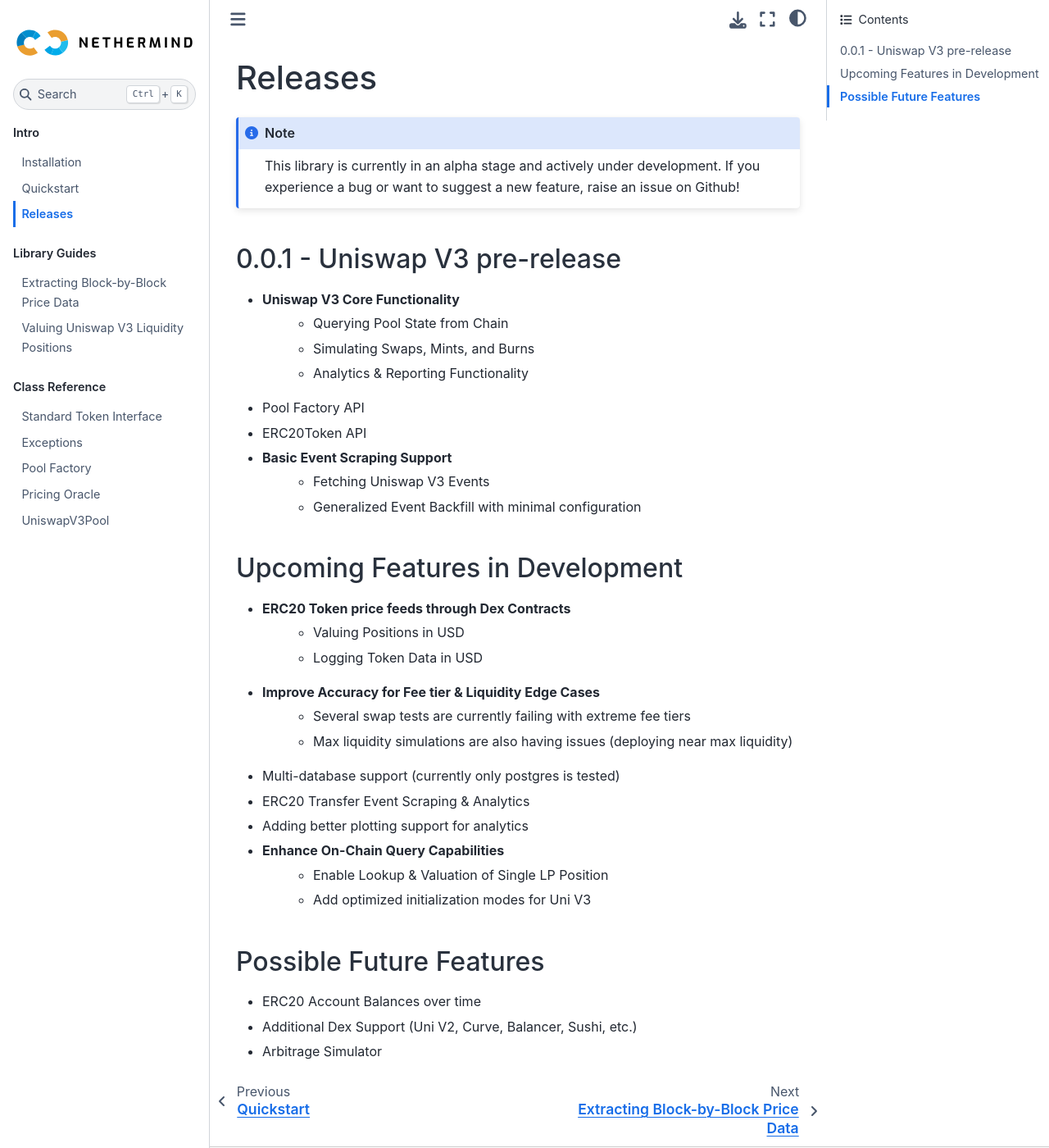
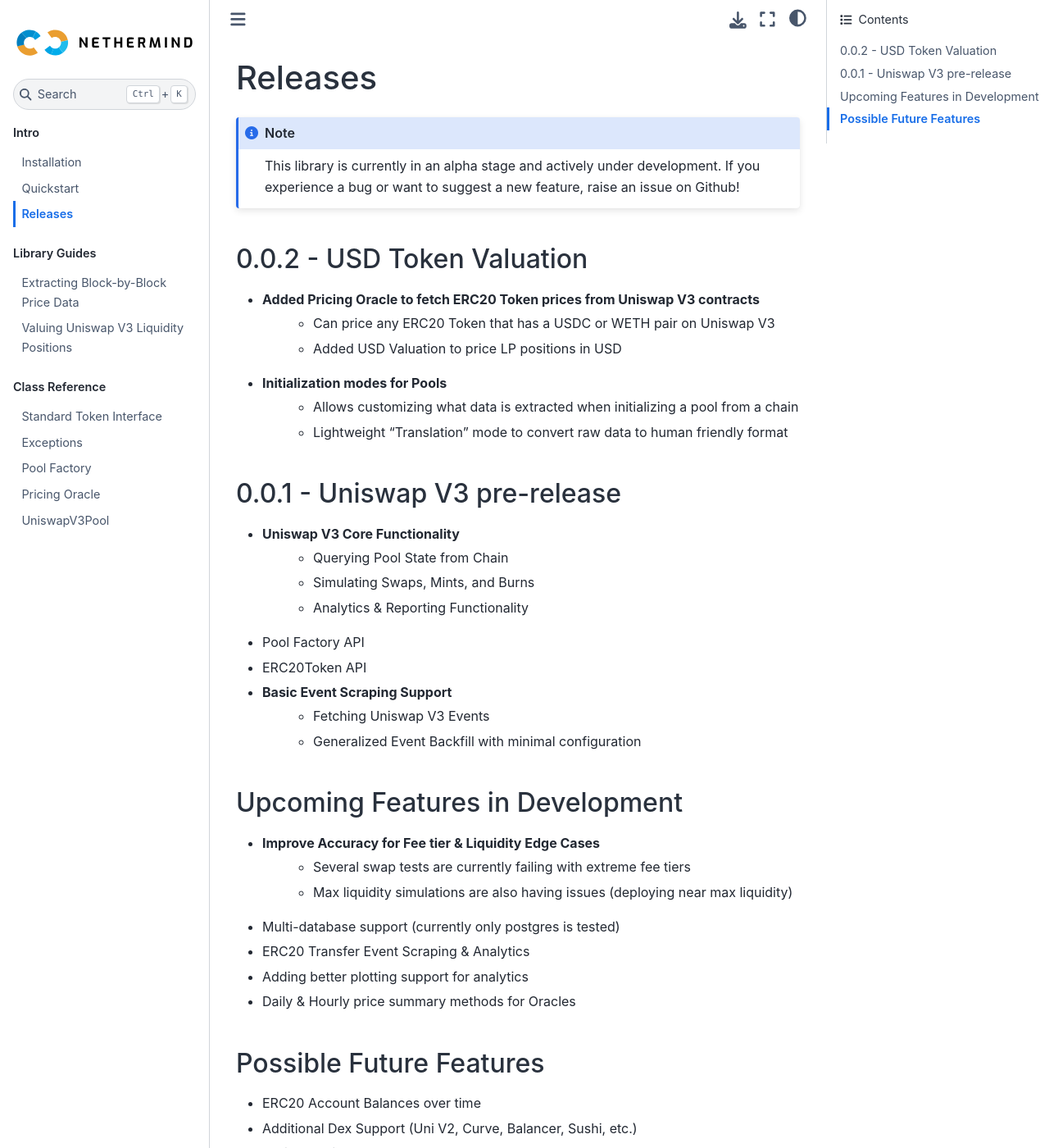
Before and after one commit to NethermindEth/entro, a Sphinx documentation site: the page built from docs/source/Changelog.rst, in a window 1280 px wide and 1400 px high. Shown: the whole window at 82% size. Built offline with Sphinx 7.4.7 and the Sphinx Book theme 1.1.4, drawn with Linux system fonts in a browser that asks for light colours; some of the changed text lies outside the part shown.

Commit message:
outlining oracle docs

```diff
--- a/docs/source/Changelog.rst
+++ b/docs/source/Changelog.rst
@@ -6,8 +6,20 @@
         a bug or want to suggest a new feature, raise an issue on Github!
 
 
+0.0.2 - USD Token Valuation
+---------------------------
+
+* Added Pricing Oracle to fetch ERC20 Token prices from Uniswap V3 contracts
+    * Can price any ERC20 Token that has a USDC or WETH pair on Uniswap V3
+    * Added USD Valuation to price LP positions in USD
+* Initialization modes for Pools
+    * Allows customizing what data is extracted when initializing a pool from a chain
+    * Lightweight "Translation" mode to convert raw data to human friendly format
+
+
 0.0.1 - Uniswap V3 pre-release
 ------------------------------
+
 * Uniswap V3 Core Functionality
     * Querying Pool State from Chain
     * Simulating Swaps, Mints, and Burns
@@ -22,18 +34,13 @@
 Upcoming Features in Development
 --------------------------------
 
-* ERC20 Token price feeds through Dex Contracts
-    * Valuing Positions in USD
-    * Logging Token Data in USD
 * Improve Accuracy for Fee tier & Liquidity Edge Cases
     * Several swap tests are currently failing with extreme fee tiers
     * Max liquidity simulations are also having issues (deploying near max liquidity)
 * Multi-database support (currently only postgres is tested)
 * ERC20 Transfer Event Scraping & Analytics
 * Adding better plotting support for analytics
-* Enhance On-Chain Query Capabilities
-    * Enable Lookup & Valuation of Single LP Position
-    * Add optimized initialization modes for Uni V3
+* Daily & Hourly price summary methods for Oracles
 
 
 Possible Future Features
@@ -41,3 +48,9 @@
 * ERC20 Account Balances over time
 * Additional Dex Support (Uni V2, Curve, Balancer, Sushi, etc.)
 * Arbitrage Simulator
+* **'Turbo'** mode event backfills
+
+
+.. admonition:: Contact
+
+    For Direct Questions, reach out to Eli Barbieri on telegram: `@elicbarbieri <https://t.me/elicbarbieri>`_
```
Also changed, not shown: docs/source/PricingOracle.rst (+7 -8 lines), docs/source/Quickstart.rst (+25 -0 lines).
